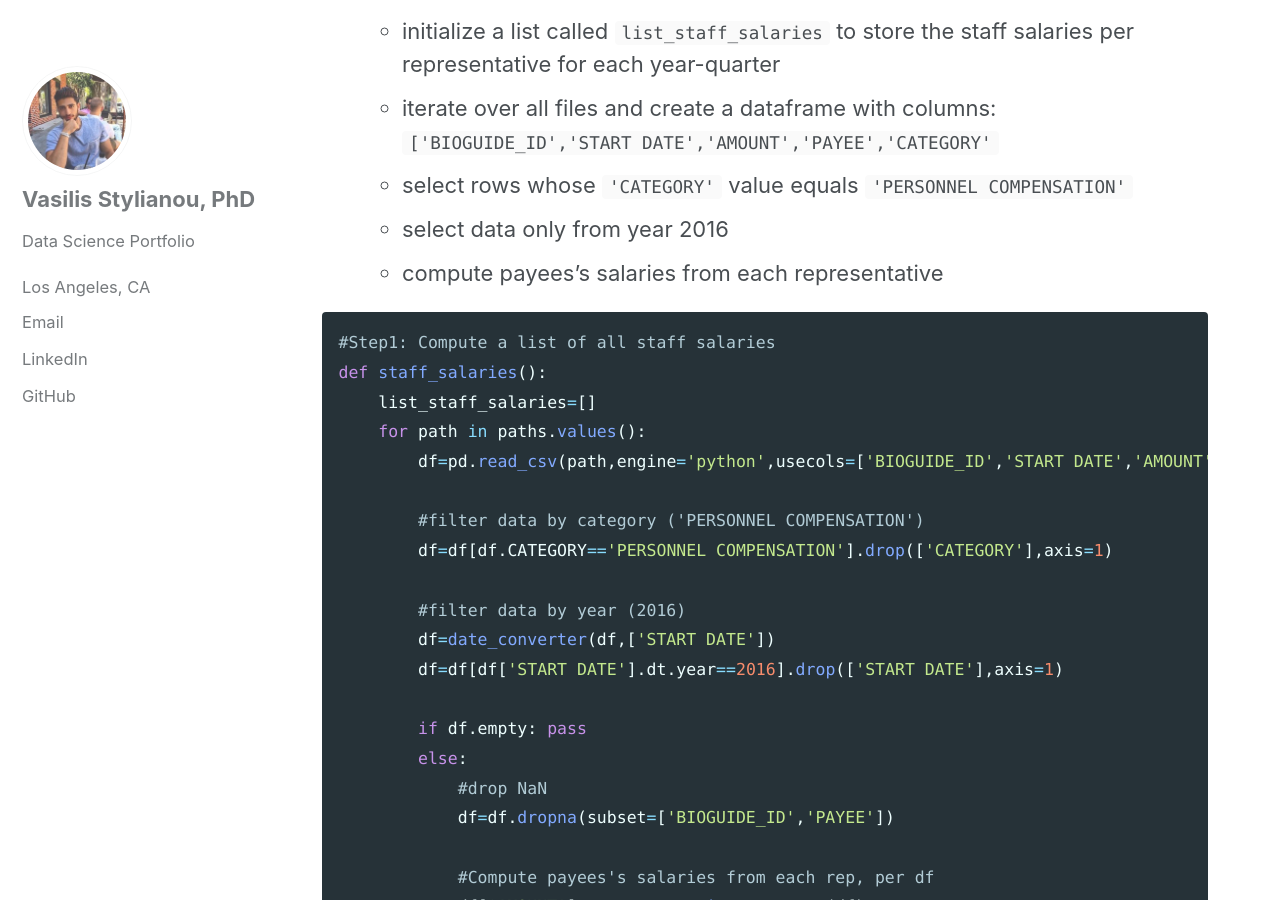
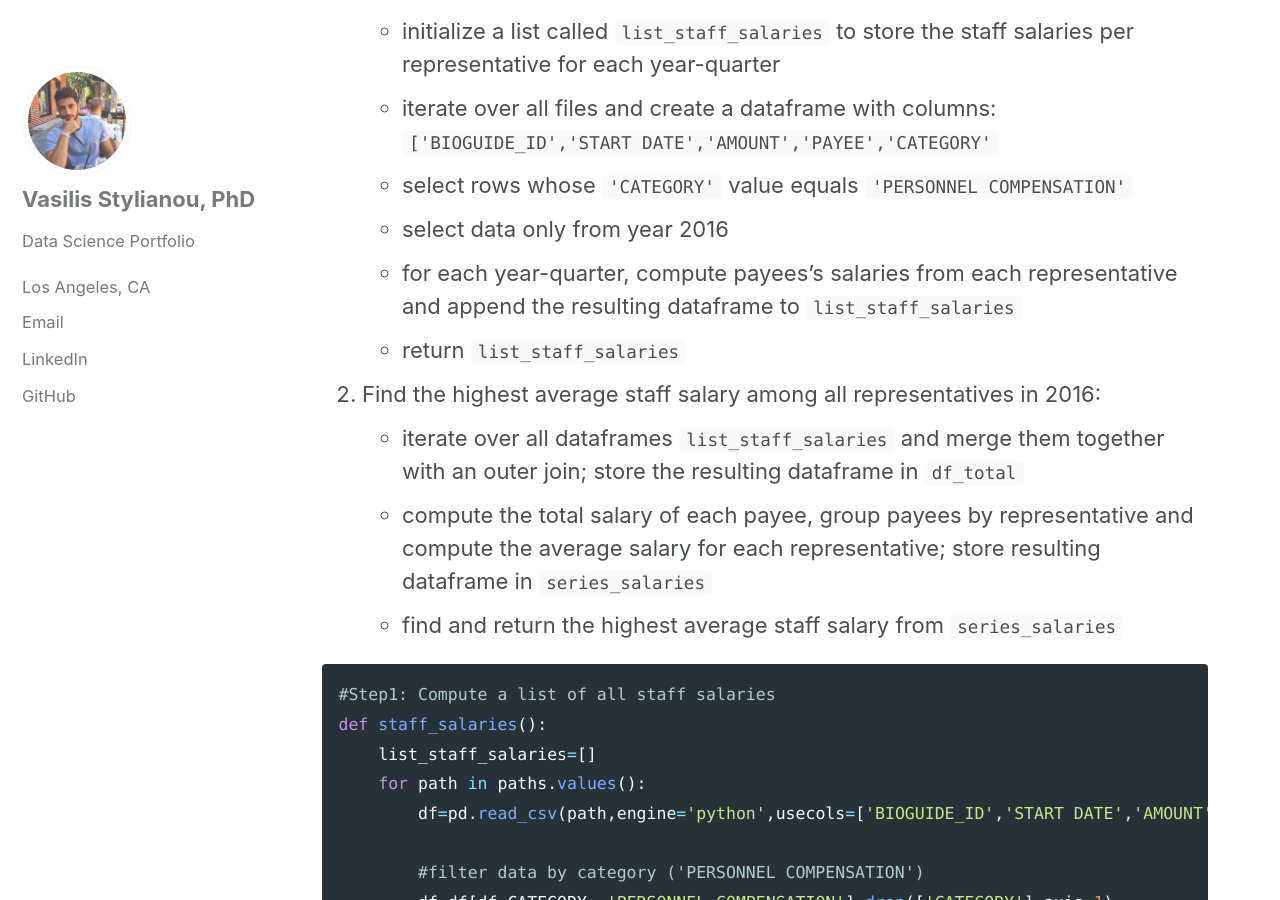
Before and after one commit to vasilis-stylianou/vasilis-stylianou.github.io, a Jekyll site: the page built from _posts/2018-07-15-expenditures.md, in a window 1280 px wide and 900 px high, scrolled down 12919 px. Built offline with Jekyll 4.4.1, drawn with Linux system fonts in a browser that asks for light colours; cached includes are drawn as plain includes.

Commit message:
Update 2018-07-15-expenditures.md

````diff
--- a/_posts/2018-07-15-expenditures.md
+++ b/_posts/2018-07-15-expenditures.md
@@ -499,7 +499,12 @@ Lastly, let us to find the highest average staff salary among all representative
   - iterate over all files and create a dataframe with columns: ```['BIOGUIDE_ID','START DATE','AMOUNT','PAYEE','CATEGORY'```
   - select rows whose ```'CATEGORY'``` value equals ```'PERSONNEL COMPENSATION'```
   - select data only from year 2016
-  - compute payees's salaries from each representative
+  - for each year-quarter, compute payees's salaries from each representative and append the resulting dataframe to ```list_staff_salaries```
+  - return ```list_staff_salaries```
+2. Find the highest average staff salary among all representatives in 2016:
+  - iterate over all dataframes ```list_staff_salaries``` and merge them together with an outer join; store the resulting dataframe in ```df_total```
+  - compute the total salary of each payee, group payees by representative and compute the average salary for each representative; store resulting dataframe in ```series_salaries```
+  - find and return the highest average staff salary from ```series_salaries```
 
 
 ```python
````
